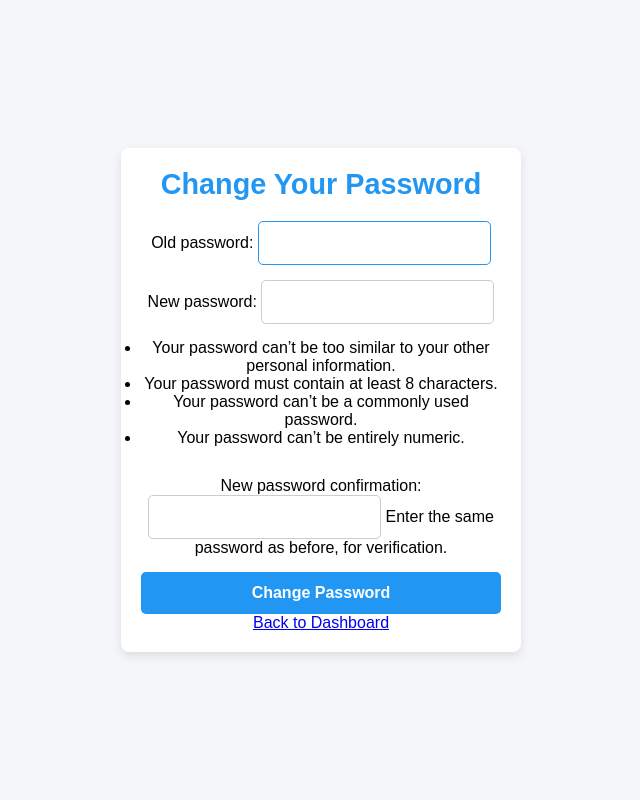
After one commit to MariaGKimani/django-authentication-task, a Django app: page /users/password-change/ in a window 1280 px wide. The commit adds this page. Shown: the whole page, without its empty margins (319-959 px from the left). Run offline with Django 5.2, Linux system fonts and the light colour scheme; a user stored in the database is signed in.

Commit message:
Handles password changes

```diff
--- /dev/null
+++ b/users/static/users/password_change.css
@@ -0,0 +1,102 @@
+/* Global Styles */
+* {
+    margin: 0;
+    padding: 0;
+    box-sizing: border-box;
+    font-family: 'Arial', sans-serif;
+}
+
+body {
+    background-color: #f4f6f9;
+    height: 100vh;
+    display: flex;
+    justify-content: center;
+    align-items: center;
+}
+
+/* Form Container */
+.form-container {
+    background-color: #fff;
+    border-radius: 8px;
+    box-shadow: 0 4px 10px rgba(0, 0, 0, 0.1);
+    width: 100%;
+    max-width: 400px;
+    padding: 20px;
+    text-align: center;
+}
+
+/* Heading Styles */
+h2 {
+    color: #2196F3;
+    font-size: 1.8rem;
+    margin-bottom: 20px;
+}
+
+/* Form Styles */
+form {
+    display: flex;
+    flex-direction: column;
+    gap: 15px;
+}
+
+form input {
+    padding: 12px;
+    font-size: 1rem;
+    border: 1px solid #ccc;
+    border-radius: 5px;
+    outline: none;
+    transition: border-color 0.3s ease;
+}
+
+form input:focus {
+    border-color: #2196F3;
+}
+
+/* Button Styles */
+button {
+    padding: 12px;
+    background-color: #2196F3;
+    color: white;
+    border: none;
+    font-size: 1rem;
+    font-weight: bold;
+    border-radius: 5px;
+    cursor: pointer;
+    transition: background-color 0.3s ease;
+}
+
+button:hover {
+    background-color: #1976D2;
+}
+
+/* Links Styles */
+.links {
+    margin-top: 20px;
+    font-size: 0.9rem;
+}
+
+.links a {
+    color: #2196F3;
+    text-decoration: none;
+    transition: color 0.3s ease;
+}
+
+.links a:hover {
+    color: #1976D2;
+}
+
+/* Responsive Styles */
+@media (max-width: 480px) {
+    .form-container {
+        width: 90%;
+        padding: 15px;
+    }
+
+    h2 {
+        font-size: 1.5rem;
+    }
+
+    form input, button {
+        font-size: 0.9rem;
+    }
+}
--- a/users/templates/users/login.html
+++ b/users/templates/users/login.html
@@ -36,7 +36,7 @@
                 </form>
                 <div class="links">
                     <p>Don't have an account? <a href="{% url 'signup' %}">Sign Up</a></p>
-                    <p><a href="{% url 'forgot_password' %}">Forgot Password?</a></p>
+                    <p><a href="{% url 'password_reset_request' %}">Forgot Password?</a></p>
                 </div>
             </div>
         </div>
--- /dev/null
+++ b/users/templates/users/password_change.html
@@ -0,0 +1,33 @@
+{% load static %}
+
+<!DOCTYPE html>
+<html lang="en">
+<head>
+    <meta charset="UTF-8">
+    <meta name="viewport" content="width=device-width, initial-scale=1.0">
+    <title>Change Password</title>
+    <link rel="stylesheet" href="{% static 'users/password_change.css' %}">
+</head>
+<body>
+    <div class="form-container">
+        <h2>Change Your Password</h2>
+
+        <form method="post">
+            {% csrf_token %}
+            {{ form.as_p }}
+
+            {% if form.errors %}
+                <ul class="error-list">
+                    {% for error in form.errors %}
+                        <li>{{ error }}</li>
+                    {% endfor %}
+                </ul>
+            {% endif %}
+
+            <button type="submit">Change Password</button>
+        </form>
+
+        <p><a href="{% url 'dashboard' %}">Back to Dashboard</a></p>
+    </div>
+</body>
+</html>
--- a/users/urls.py
+++ b/users/urls.py
@@ -1,8 +1,18 @@
 from django.urls import path
-from django.contrib.auth.views import LoginView
-from .views import signup_view
+from django.contrib.auth import views as auth_views
+from django.contrib.auth.views import LoginView, PasswordResetView
+from .views import signup_view, password_reset_confirm, password_reset_request
+from django.contrib.auth.mixins import LoginRequiredMixin
+
 
 urlpatterns = [
     path('login/', LoginView.as_view(template_name='users/login.html'), name='login'),
-    path('signup/', signup_view, name='signup')
+    path('signup/', signup_view, name='signup'),
+    path('password-reset/', password_reset_request, name='password_reset_request'),
+    path('password-reset/done/', auth_views.PasswordResetDoneView.as_view(), name='password_reset_done'),
+    path('password-reset/confirm/<uidb64>/<token>/', password_reset_confirm,
+         name='password_reset_confirm'),  # Custom confirmation view
+    path('password-reset/complete/', auth_views.PasswordResetCompleteView.as_view(), name='password_reset_complete'),
+    path('password-change/', auth_views.PasswordChangeView.as_view(template_name='users/password_change.html'), name='password_change'),
+    path('password-change/done/', auth_views.PasswordChangeDoneView.as_view(), name='password_change_done'),
 ]
```
Also changed, not shown: auth_task/settings.py (+10 -1 lines), users/forms.py (added, +18 -0 lines), users/static/users/password_change_done.css (added, +72 -0 lines), users/static/users/password_reset.css (added, +91 -0 lines), users/templates/users/password_change_done.html (added, +18 -0 lines), users/templates/users/password_reset.html (added, +31 -0 lines), users/templates/users/signup.html (+36 -2 lines), users/views.py (+74 -3 lines), db.sqlite3.
